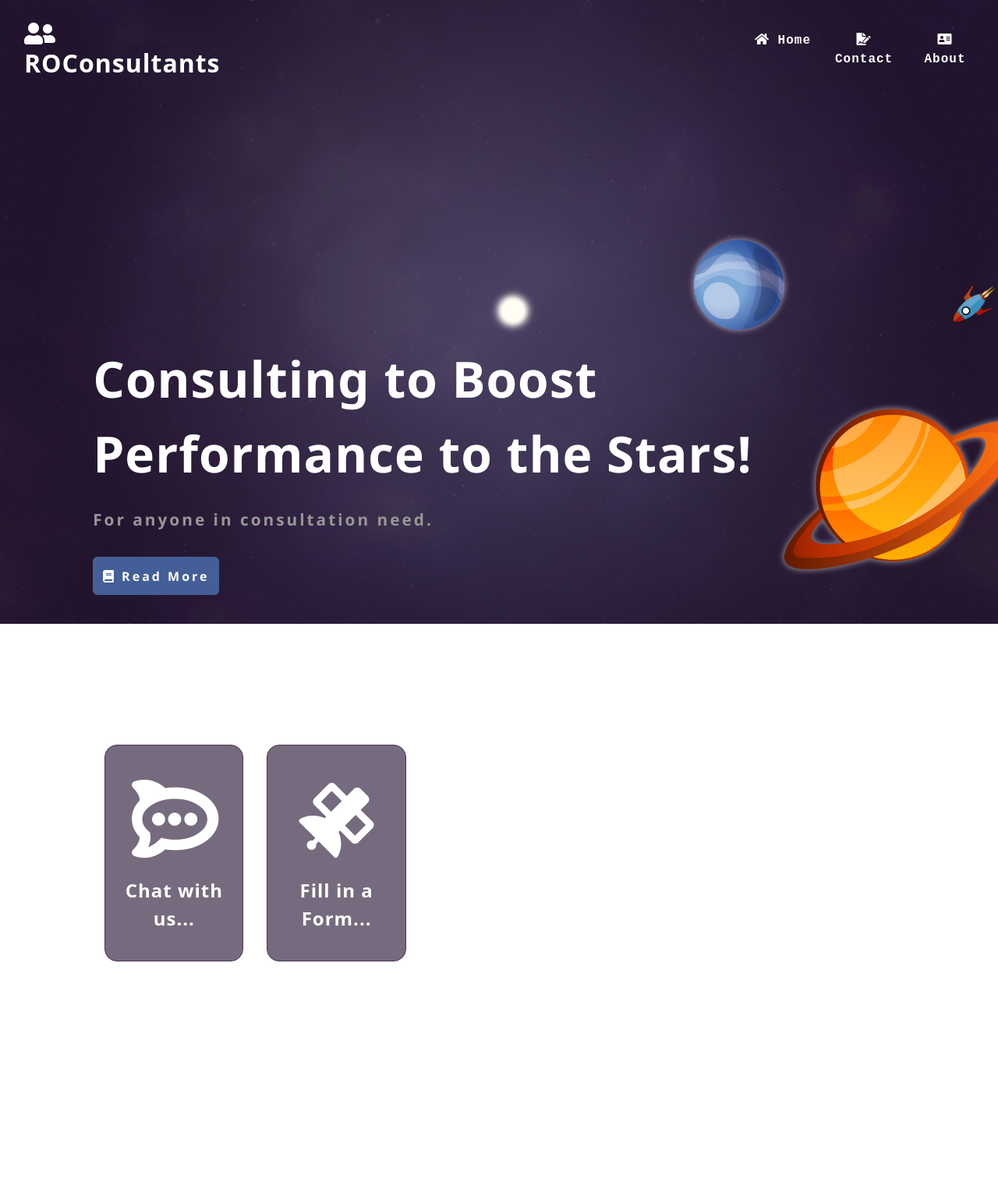
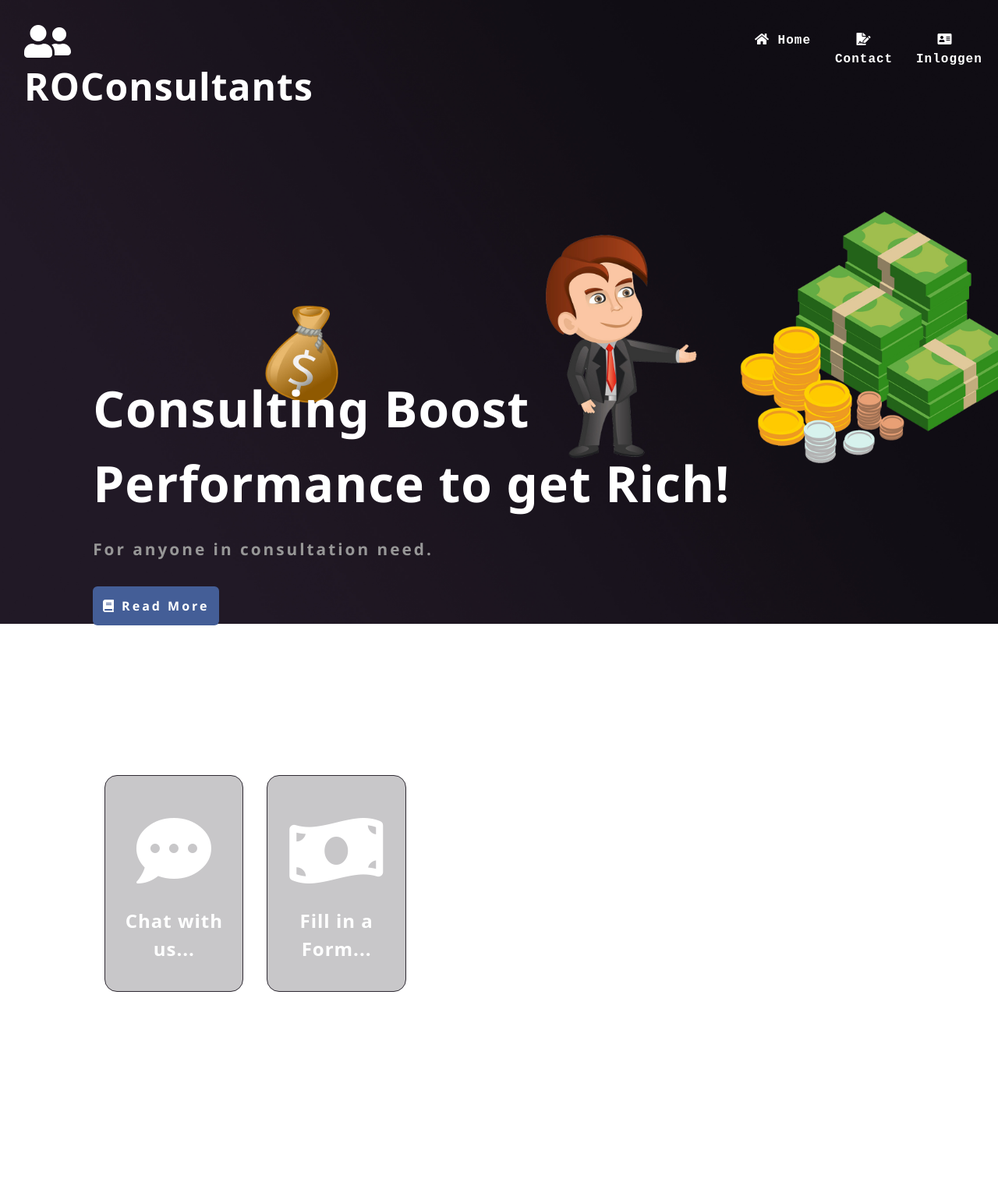
Before and after one commit to Haroldp95/ROConsultants-, a PHP site: page / in a window 1280 px wide. Shown: the top 1512 px of the page at 78% size. Before the commit the page ends 1233 px from the top, so only its background shows below. Run offline with PHP 8.4, Linux system fonts and the light colour scheme; some libraries are stand-ins or nearby versions.

Commit message:
Design Change & Some Functionality.

```diff
--- a/CSS/style.css
+++ b/CSS/style.css
@@ -1,6 +1,7 @@
 /*? Main */
 html {
   height: 100%;
+  scroll-behavior: smooth;
 }
 
 body {
@@ -32,12 +33,12 @@ body {
 ::-webkit-scrollbar-thumb {
   background: #2d1d3a;
   border-radius: 20px;
-  border: 3px solid #473555;
+  border: 3px solid #2f2a33;
 }
 
 /* Handle on hover */
 ::-webkit-scrollbar-thumb:hover {
-  background: #2d1d3aa6;
+  background: #1a161d3d;
 }
 
 .navContainer {
@@ -51,11 +52,18 @@ body {
   padding: 1em;
 }
 .navContainer .logo {
+  transition: 500ms;
   color: white;
-  font-size: 2em;
+  font-size: 3em;
   letter-spacing: 1px;
   font-weight: bold;
   text-align: left;
+}
+.navContainer .logo :hover {
+  transition: 500ms;
+  color: #ffc273;
+  cursor: pointer;
+  letter-spacing: 3px;
 }
 .navContainer .navBtn {
   transition: 250ms;
@@ -71,6 +79,25 @@ body {
   transition: 250ms;
   cursor: pointer;
   color: #ffc273;
+  font-size: 1em;
+  letter-spacing: 3px;
+  font-weight: bold;
+  text-align: center;
+}
+.navContainer .navBtn .login {
+  transition: 250ms;
+  font-family: "Courier New", Courier, monospace;
+  color: white;
+  font-size: 1em;
+  letter-spacing: 1px;
+  font-weight: bold;
+  text-align: center;
+  color: #ffc273;
+}
+.navContainer .navBtn .login :hover {
+  transition: 250ms;
+  cursor: pointer;
+  color: white;
   font-size: 1em;
   letter-spacing: 3px;
   font-weight: bold;
@@ -116,7 +143,7 @@ body {
   font-weight: bold;
   text-align: center;
   border-radius: 6px;
-  border: 0px solid #473555;
+  border: 0px solid #2f2a33;
   font-family: "Segoe UI", Tahoma, Geneva, Verdana, sans-serif;
   background-color: #445e97;
 }
@@ -138,9 +165,9 @@ body {
   transition: 250ms;
   text-align: center;
   margin-top: 2em;
-  background-color: #2d1d3aa6;
+  background-color: #1a161d3d;
   border-radius: 16px;
-  border: 1px solid #473555;
+  border: 1px solid #2f2a33;
 }
 .divBoxContainer .divBox:hover {
   transition: 250ms;
--- a/Javascript/index.js
+++ b/Javascript/index.js
@@ -1 +1,25 @@
-console.log("Working...")
+//? Click event listener
+object.addEventListener("click", toHome);
+
+//? Open home page.
+function toHome() {
+    console.log("Going Home...")
+    location.replace("./index.html")
+}
+
+//? Open Login Screen.
+function toLogin() {
+
+    //Clear innertext
+    document.getElementById("login").innerText = "";
+
+    //Add Icon and new text.
+    var tag = document.createElement("i");
+    tag.className = "fas fa-user-alt";
+    tag.innerText = " Uitloggen"
+    var element = document.getElementById("login");
+    element.appendChild(tag);
+
+    //Change Class.
+    document.getElementById("login").className = "login";
+}
--- a/index.html
+++ b/index.html
@@ -7,7 +7,6 @@
   <link rel="stylesheet" href="css/style.css">
   <base href="/">
   <meta name="viewport" content="width=device-width, initial-scale=1">
-
 
   <!--Bootstrap-->
   <link rel="stylesheet" href="https://stackpath.bootstrapcdn.com/bootstrap/4.1.3/css/bootstrap.min.css" integrity="sha384-MCw98/SFnGE8fJT3GXwEOngsV7Zt27NXFoaoApmYm81iuXoPkFOJwJ8ERdknLPMO" crossorigin="anonymous">
@@ -21,9 +20,6 @@
     <link rel="preconnect" href="https://fonts.gstatic.com" crossorigin>
     <link href="https://fonts.googleapis.com/css2?family=Roboto:wght@900&display=swap" rel="stylesheet">
     <link href="https://unpkg.com/tailwindcss@^1.0/dist/tailwind.min.css" rel="stylesheet">
-
-
-
 </head>
 <body>
 
@@ -32,7 +28,7 @@
       <div class="navTexts">
         <div class="row">
           <div class="col-md-3 logo">
-            <h1><i class="fas fa-user-friends"></i> ROConsultants </h1>
+            <h1 onclick="toHome()"><i class="fas fa-user-friends"></i> ROConsultants </h1>
           </div>
 
           <div class="col-md-6">
@@ -40,13 +36,13 @@
           </div>
 
           <div class="col-md-1 navBtn">
-            <p><i class="fas fa-home"></i> Home</p>
+            <p onclick="toHome()"><i class="fas fa-home"></i> Home</p>
           </div>
           <div class="col-md-1 navBtn">
             <p><i class="fas fa-file-signature"></i> Contact</p>
           </div>
           <div class="col-md-1 navBtn">
-            <p><i class="fas fa-address-card"></i> About</p>
+            <p onclick="toLogin()" id="login"><i class="fas fa-address-card"></i> Inloggen</p>
           </div>
 
           </div>
@@ -65,13 +61,13 @@
 
         </div>
         <div class="col-md-11">
-          <p class="mainText">Consulting to Boost<p>
+          <p class="mainText">Consulting Boost<p>
         </div>
         <div class="col-md-1">
 
         </div>
         <div class="col-md-11">
-          <p class="mainText">Performance to the Stars!<p>
+          <p class="mainText">Performance to get Rich!<p>
           </div>
 
         <div class="col-md-1">
@@ -98,14 +94,14 @@
         </div>
         <div class="col-md-2">
           <div class="divBox">
-            <i class="chat fab fa-rocketchat"></i>
+            <i class="chat far fa-comment-dots"></i>
             <p class="textBox">Chat with us...</p>
           </div>
         </div>
 
         <div class="col-md-2">
           <div class="divBox">
-            <i class="chat fas fa-satellite"></i>
+            <i class="chat fas fa-money-bill-wave"></i>
             <p class="textBox">Fill in a Form...</p>
           </div>
         </div>
--- a/scss/style.scss
+++ b/scss/style.scss
@@ -5,6 +5,7 @@
 
 html {
   height: 100%;
+  scroll-behavior: smooth;
 }
 
 body {
@@ -59,7 +60,15 @@ body {
   }
 
   .logo {
-    @include defaultText(2em, left, $text, 1px);
+    transition: 500ms;
+    @include defaultText(3em, left, $text, 1px);
+
+    :hover {
+      transition: 500ms;
+      color: $selected;
+      cursor: pointer;
+      letter-spacing: 3px;
+    }
   }
 
   .navBtn {
@@ -72,6 +81,19 @@ body {
       transition: 250ms;
       cursor: pointer;
       @include defaultText(1em, center, $selected, 3px);
+    }
+
+    .login {
+      transition: 250ms;
+      font-family: "Courier New", Courier, monospace;
+      @include defaultText(1em, center, $text, 1px);
+      color: $selected;
+
+      :hover {
+        transition: 250ms;
+        cursor: pointer;
+        @include defaultText(1em, center, $text, 3px);
+      }
     }
   }
 }
--- a/scss/stylings/_defaults.scss
+++ b/scss/stylings/_defaults.scss
@@ -4,10 +4,10 @@ $text: rgb(255, 255, 255);
 $subText: rgb(151, 151, 151);
 $background: #5f527a;
 $background2: #2d1d3a;
-$backgroundOp: #2d1d3aa6;
+$backgroundOp: #1a161d3d;
 $selected: rgb(255, 194, 115);
 $unselected: rgb(68, 94, 151);
-$border: #473555;
+$border: #2f2a33;
 
 //? Default Text.
 @mixin defaultText($fontSize, $align, $color, $spacing) {
```
Also changed, not shown: Images/Cartoon/Buisiness Man.jpg (added), Images/Cartoon/Money Bag.png (added), Images/Cartoon/Money Pc.png (added), Images/Cartoon/Money Pile.png (added), Images/background - Space.jpg (added), Images/background.jpg, 2 other files.
